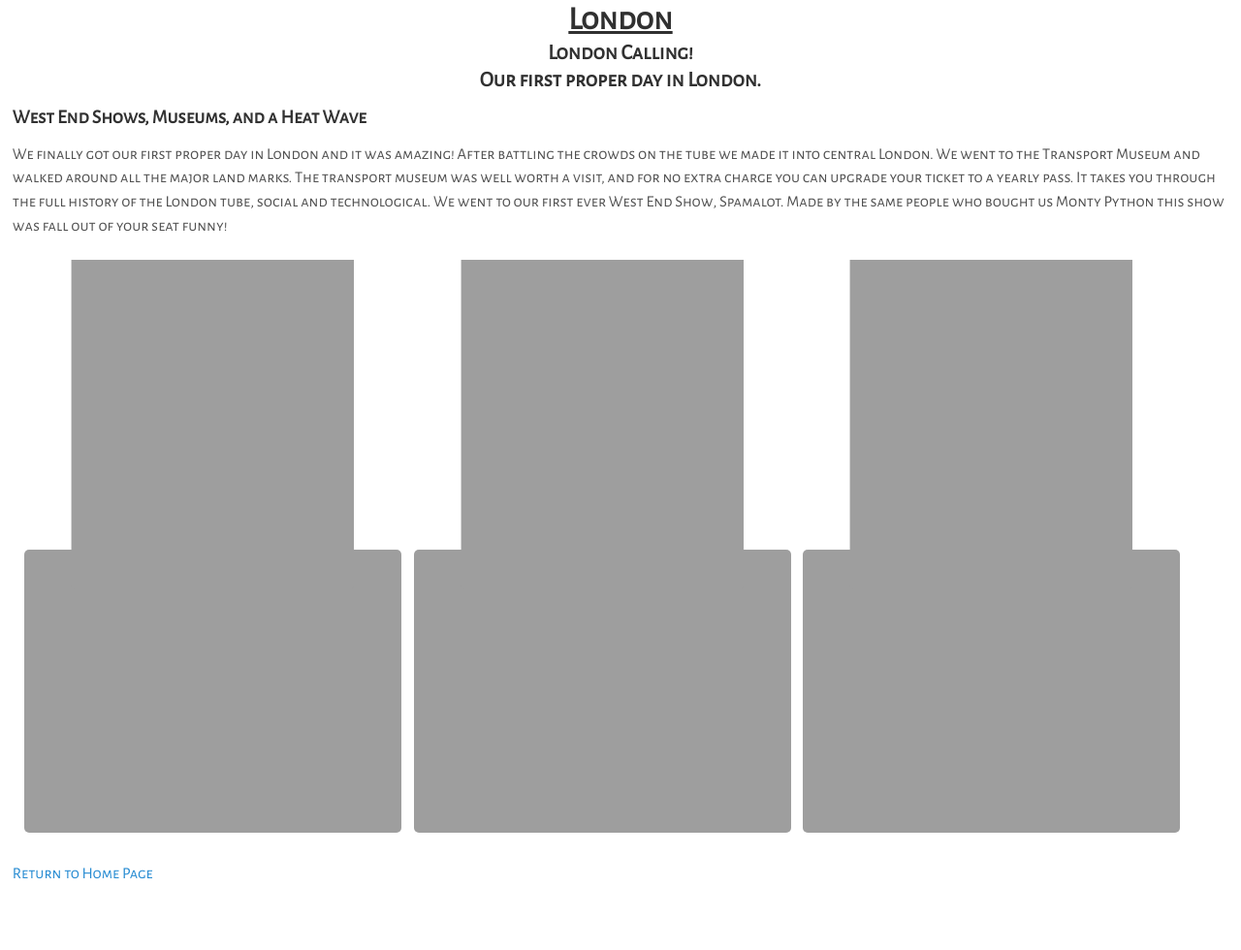
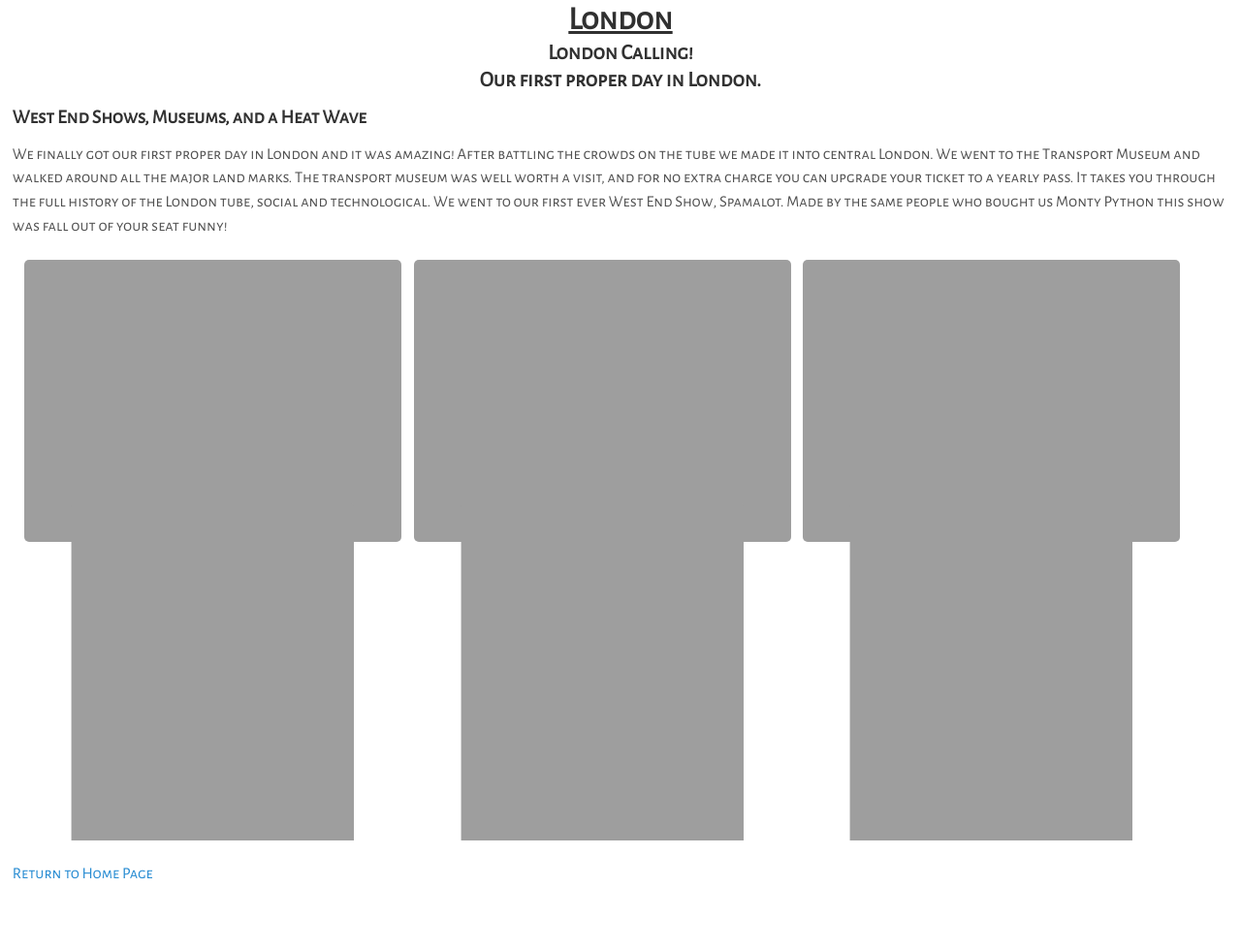
Before and after one commit to foopod/Travel-Website, a Jekyll site: the page built from _posts/2013-09-03-London.md, in a window 1280 px wide. Shown: the whole page at 97% size. Built offline with Jekyll 4.4.1, drawn with Linux system fonts in a browser that asks for light colours.

Commit message:
Update 2013-09-03-London.md

```diff
--- a/_posts/2013-09-03-London.md
+++ b/_posts/2013-09-03-London.md
@@ -18,11 +18,11 @@ After battling the crowds on the tube we made it into central London. We went to
 The transport museum was well worth a visit, and for no extra charge you can upgrade your ticket to a yearly pass. It takes you through the full history of the London tube, social and technological.
 We went to our first ever West End Show, Spamalot. Made by the same people who bought us Monty Python this show was fall out of your seat funny!
 
+<img src="https://adventuresofthetravellingtwins.com/Photos/2013-09-03-London/P1010205.JPG" class="image1">
+<img src="https://adventuresofthetravellingtwins.com/Photos/2013-09-03-London/IMG_3982.JPG" class="image1">
+<img src="https://adventuresofthetravellingtwins.com/Photos/2013-09-03-London/IMG_3966.JPG" class="image1">
 <img src="https://adventuresofthetravellingtwins.com/Photos/2013-09-03-London/P1010198.JPG" class="image3">
 <img src="https://adventuresofthetravellingtwins.com/Photos/2013-09-03-London/P1010219.JPG" class="image3">
 <img src="https://adventuresofthetravellingtwins.com/Photos/2013-09-03-London/IMG_4006.JPG" class="image3">
-<img src="https://adventuresofthetravellingtwins.com/Photos/2013-09-03-London/P1010205.JPG" class="image1">
-<img src="https://adventuresofthetravellingtwins.com/Photos/2013-09-03-London/IMG_3982.JPG" class="image1">
-<img src="https://adventuresofthetravellingtwins.com/Photos/2013-09-03-London/IMG_3966.JPG" class="image1">
 
 <a href="https://adventuresofthetravellingtwins.com/">Return to Home Page</a>
```
